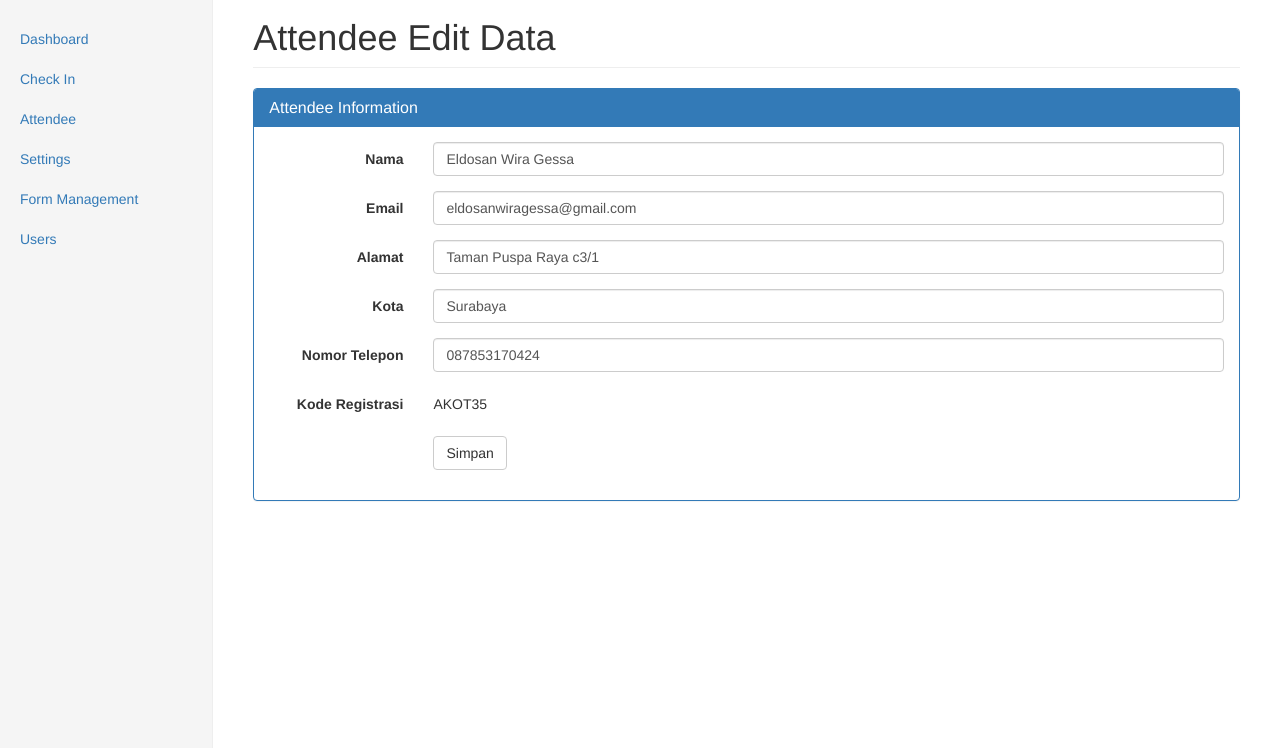
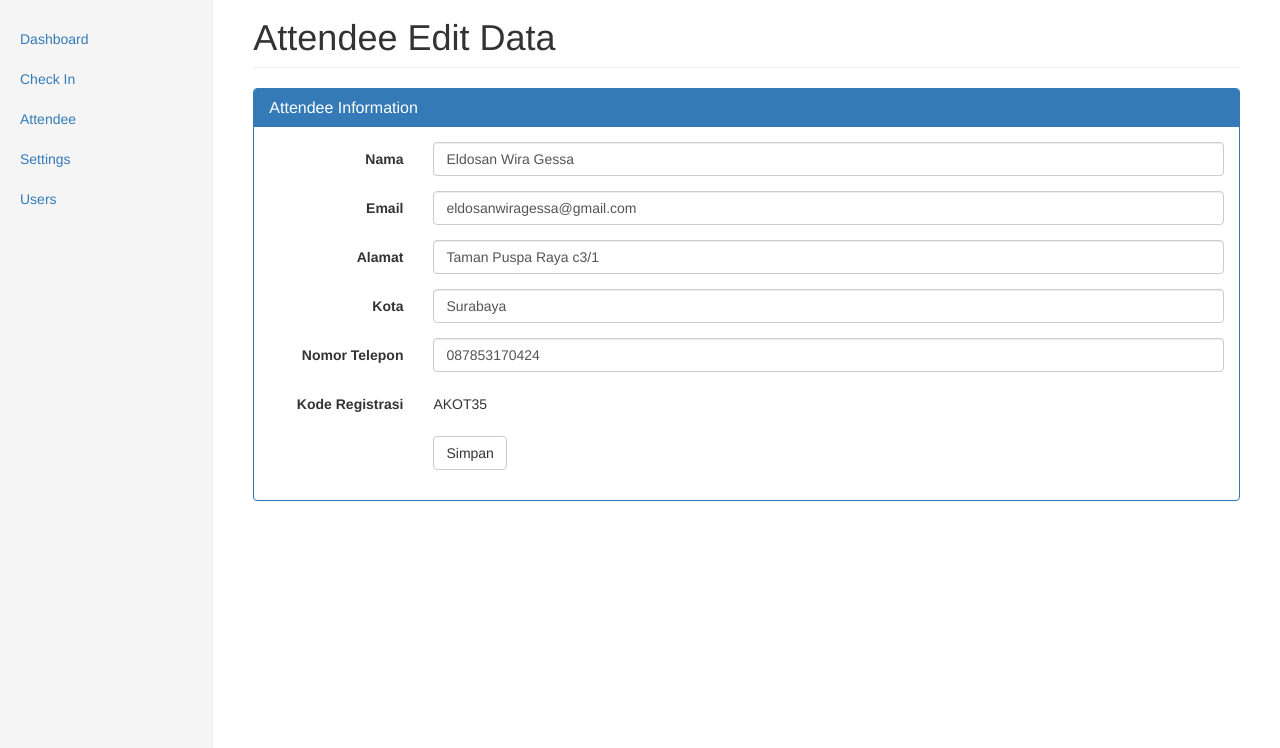
Before and after one commit to pradesga/fgsby, a PHP site: page /organizer/attendee-edit.php in a window 1280 px wide. Shown: the part 52-800 px from the top of the page. Run offline with PHP 8.4, Linux system fonts and the light colour scheme; a user stored in the database is signed in; data comes from the database, SQL or seed files in the repository; data that the repository does not hold is empty; some libraries are stand-ins or nearby versions.

Commit message:
undo header.php

```diff
--- a/organizer/header.php
+++ b/organizer/header.php
@@ -63,7 +63,6 @@
 					<li<?php activemenu('/organizer/checkin.php'); ?>><a href="/organizer/checkin.php">Check In</a></li>
 					<li<?php activemenu('/organizer/attendee.php'); ?>><a href="/organizer/attendee.php">Attendee</a></li>
 					<li<?php activemenu('/organizer/setting.php'); ?>><a href="/organizer/setting.php">Settings</a></li>
-					<li<?php activemenu('/organizer/form-management.php'); ?>><a href="/organizer/form-management.php">Form Management</a></li>
 					<li<?php activemenu('/organizer/user.php'); ?>><a href="/organizer/user.php">Users</a></li>
 				</ul>
 			</div>
```
